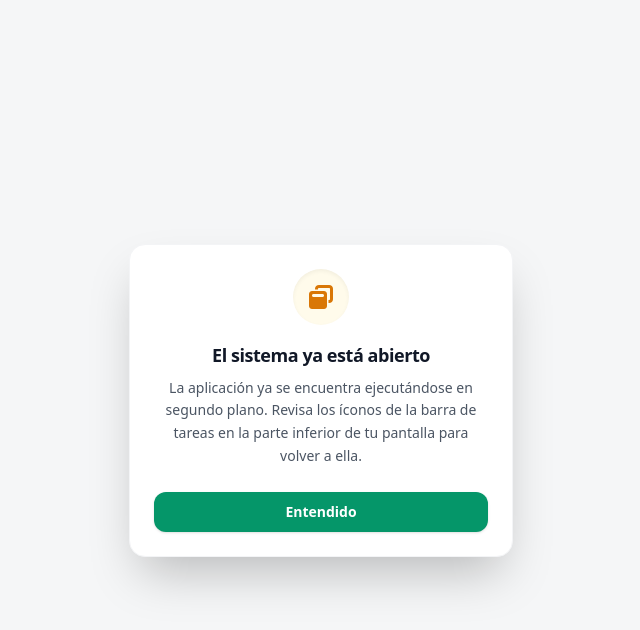
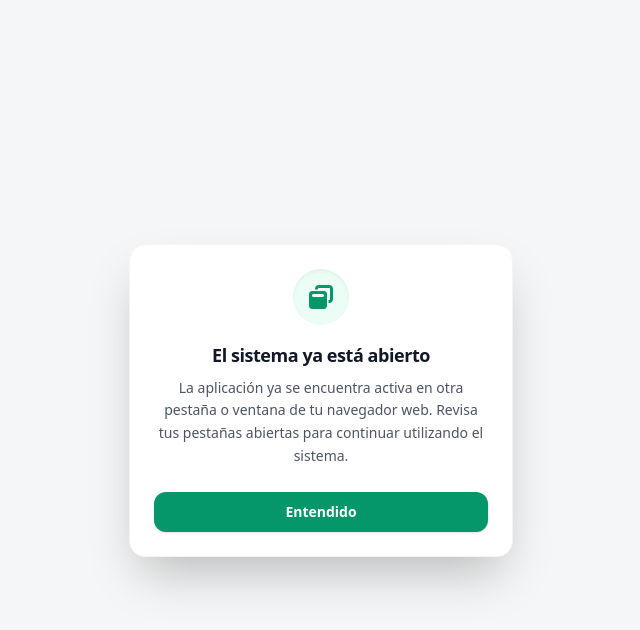
Before and after one commit to tbtkd/SGPN, a Flask app: template app/templates/errors/error_inicio.html in a window 1280 px wide. Shown: the top 630 px of the page, without its empty margins (319-959 px from the left). Run offline with Flask 3, Linux system fonts and the light colour scheme; the template is opened without the code that fills it, so the values that code supplies are empty; some libraries are stand-ins or nearby versions.

Commit message:
Actualizar título y mensaje en la plantilla de error de inicio para reflejar el estado activo del sistema.

```diff
--- a/app/templates/errors/error_inicio.html
+++ b/app/templates/errors/error_inicio.html
@@ -3,22 +3,22 @@
 <head>
     <meta charset="UTF-8">
     <meta name="viewport" content="width=device-width, initial-scale=1.0">
-    <title>Sistema Pacientes - Advertencia</title>
+    <title>Sistema Pacientes - Abierto</title>
     <script src="https://cdn.tailwindcss.com"></script>
     <link rel="stylesheet" href="https://cdnjs.cloudflare.com/ajax/libs/font-awesome/6.4.0/css/all.min.css">
 </head>
 <body class="bg-gray-100/80 flex items-center justify-center min-h-screen p-4 font-sans select-none">
 
     <div class="bg-white rounded-2xl shadow-2xl border border-gray-100 max-w-sm w-full p-6 text-center transform transition-all">
-        <!-- Ícono Destacado -->
-        <div class="w-14 h-14 bg-amber-50 text-amber-600 rounded-full flex items-center justify-center mx-auto mb-4 text-2xl shadow-inner">
+        <!-- Ícono Destacado (Pestaña / Navegador) -->
+        <div class="w-14 h-14 bg-emerald-50 text-emerald-600 rounded-full flex items-center justify-center mx-auto mb-4 text-2xl shadow-inner">
             <i class="fas fa-window-restore"></i>
         </div>
 
-        <!-- Título y Mensaje Clara y Orientada a Usuario -->
+        <!-- Título y Mensaje orientados a pestañas del Navegador -->
         <h2 class="text-lg font-bold text-gray-900 tracking-tight">El sistema ya está abierto</h2>
         <p class="text-sm text-gray-600 mt-2 leading-relaxed">
-            La aplicación ya se encuentra ejecutándose en segundo plano. Revisa los íconos de la barra de tareas en la parte inferior de tu pantalla para volver a ella.
+            La aplicación ya se encuentra activa en otra pestaña o ventana de tu navegador web. Revisa tus pestañas abiertas para continuar utilizando el sistema.
         </p>
 
         <!-- Botón de Acción -->
```
